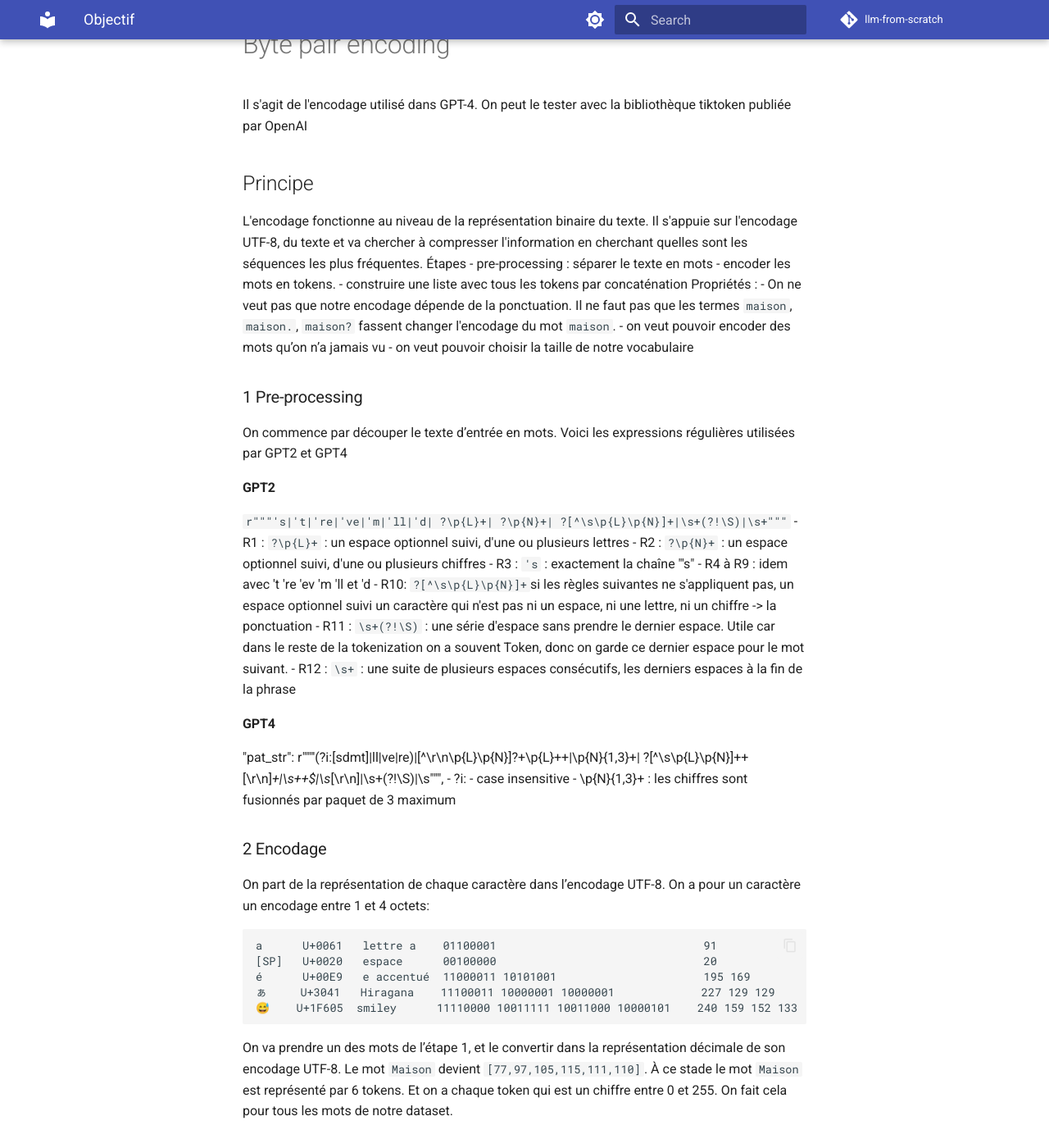
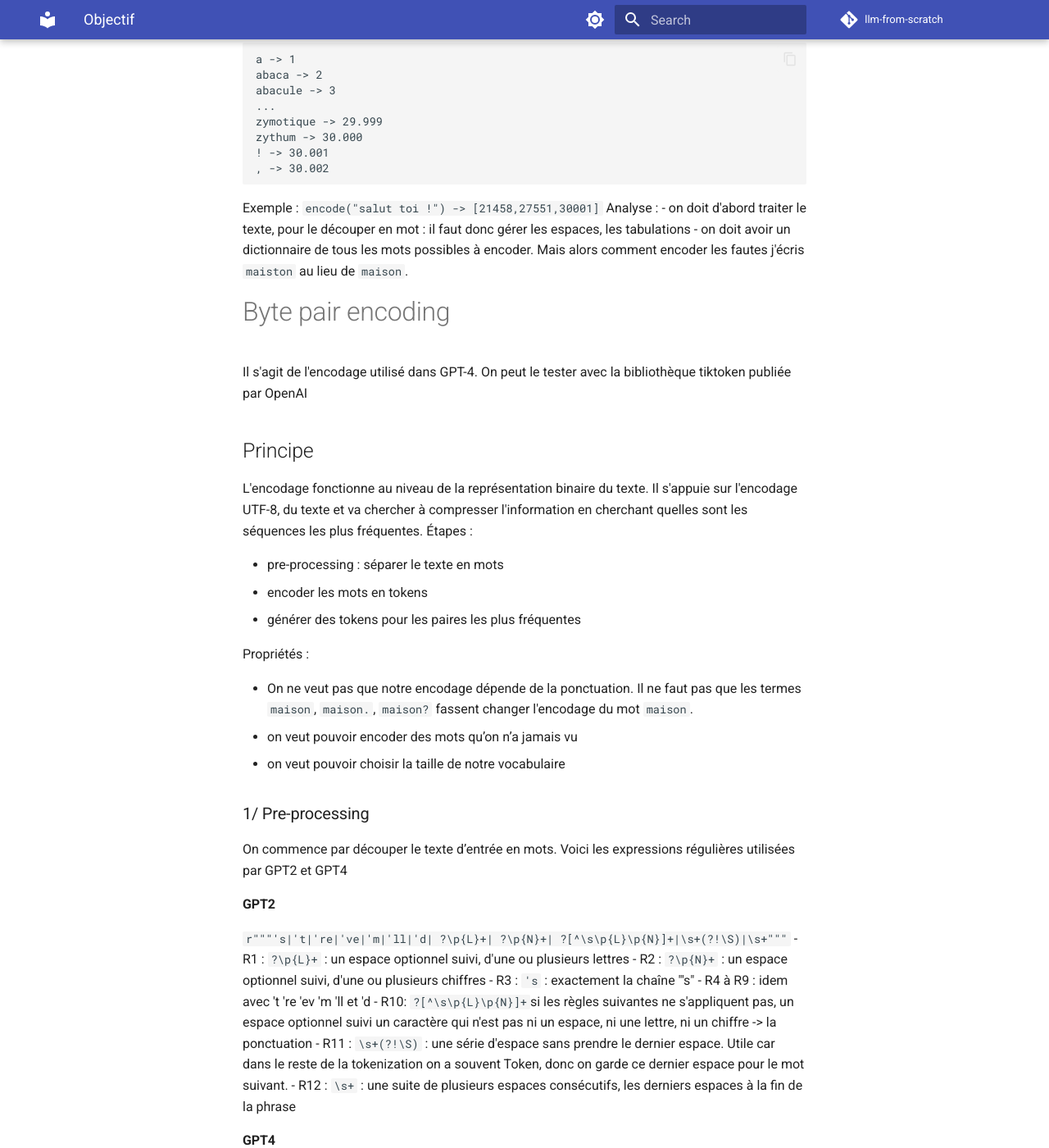
Before and after one commit to 1ou2/llm-from-scratch, an MkDocs documentation site: the page built from docs/concepts/tokenizer/tokenizer.md, in a window 1280 px wide and 1400 px high, scrolled down 1282 px. Shown: the whole window at 82% size. Built offline with MkDocs 1.6.1 and Material for MkDocs 9.7.7, drawn with Linux system fonts in a browser that asks for light colours; comment, search, counter and statistics services are not loaded; some of the changed text lies outside the part shown.

Commit message:
llm in tokenizer

````diff
--- a/docs/concepts/tokenizer/tokenizer.md
+++ b/docs/concepts/tokenizer/tokenizer.md
@@ -3,6 +3,23 @@
 Un tokenizer a 2 fonctions
 - l'encodeur ```tokenizer.encode(str) -> list(int)```
 - le décodeur ```tokenizer.decode(list(int)) -> str```
+
+Exemple avec le tokenizer d’Openai qui s’appelle ```tiktoken```.
+```python
+text = "hello123!!!? (안녕하세요!) 😉"
+
+# tiktoken
+import tiktoken
+# use GPT-4 encoder
+enc = tiktoken.get_encoding("cl100k_base")
+print(enc.encode(text))
+# [15339, 4513, 12340, 30, 320, 31495, 230, 75265, 243, 92245, 16715, 57037]
+
+text = "<|endoftext|>hello world"
+enc = tiktoken.get_encoding("cl100k_base")
+print(enc.encode(text, allowed_special="all"))
+# [100257, 15339, 1917]
+```
 
 # Implémentations naïves
 
@@ -48,15 +65,18 @@
 Il s'agit de l'encodage utilisé dans GPT-4. On peut le tester avec la bibliothèque tiktoken publiée par OpenAI
 ## Principe
 L'encodage fonctionne au niveau de la représentation binaire du texte. Il s'appuie sur l'encodage UTF-8, du texte et va chercher à compresser l'information en cherchant quelles sont les séquences les plus fréquentes.
-Étapes
+Étapes :
+
 - pre-processing : séparer le texte en mots
-- encoder les mots en tokens.
-- construire une liste avec tous les tokens par concaténation
+- encoder les mots en tokens
+- générer des tokens pour les paires les plus fréquentes
+
 Propriétés :
+
 - On ne veut pas que notre encodage dépende de la ponctuation. Il ne faut pas que les termes ```maison```, ```maison.```, ```maison?``` fassent changer l'encodage du mot ```maison```.
 - on veut pouvoir encoder des mots qu’on n’a jamais vu
 - on veut pouvoir choisir la taille de notre vocabulaire
-### 1 Pre-processing
+### 1/ Pre-processing
 On commence par découper le texte d’entrée en mots. Voici les expressions régulières utilisées par GPT2 et GPT4
 
 #### GPT2
@@ -74,7 +94,7 @@
 - ?i: - case insensitive
 - \p{N}{1,3}+ : les chiffres sont fusionnés par paquet de 3 maximum
 
-### 2 Encodage
+### 2/ Encodage
 On part de la représentation de chaque caractère dans l’encodage UTF-8. On a pour un caractère un encodage entre 1 et 4 octets:
 
     a      U+0061   lettre a    01100001                               91
@@ -87,7 +107,7 @@
 Le mot ```Maison``` devient ```[77,97,105,115,111,110]```. À ce stade le mot ```Maison``` est représenté par 6 tokens. Et on a chaque token qui est un chiffre entre 0 et 255.
 On fait cela pour tous les mots de notre dataset.
 
-### 3 Appariement et création de token
+### 3/ Appariement et création de token
 On va ensuite chercher la paire de chiffre la plus fréquente. Si on suppose que dans notre jeu de données c’est ```le``` -> ```[108,101]```, alors on créer un nouveau token le numéro 256 qui va représenter ```le```.
 On a maintenanant un vocabulaire de 257 tokens (0 à 256), on remplace tous les occurrences de la paire ```[108,101]```par ce token ```256```, et on recommence.
 Recherche de la paire la plus fréquente, création du token ```257``` et remplacement de cette paire par le nouveau token.
````
